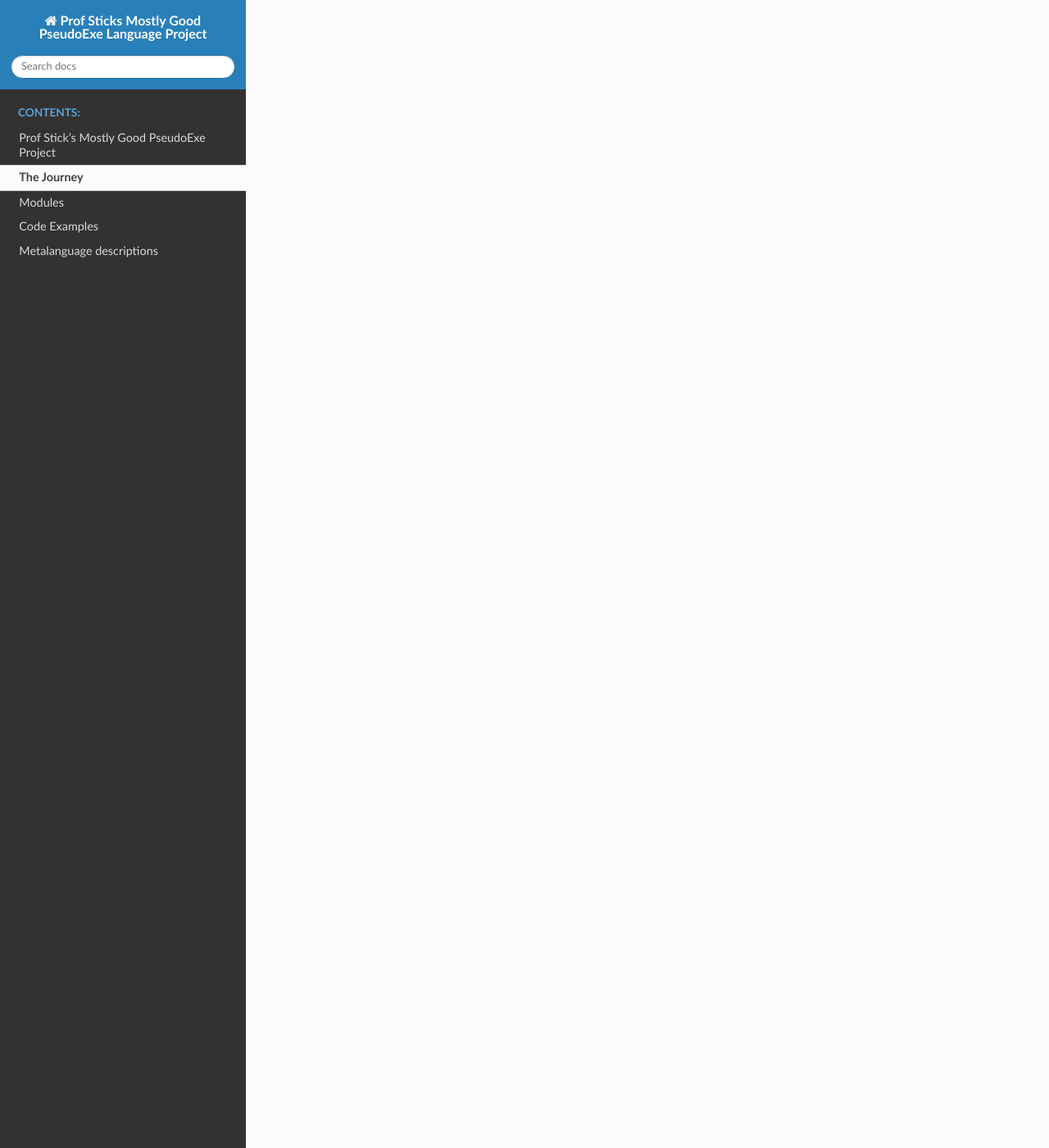
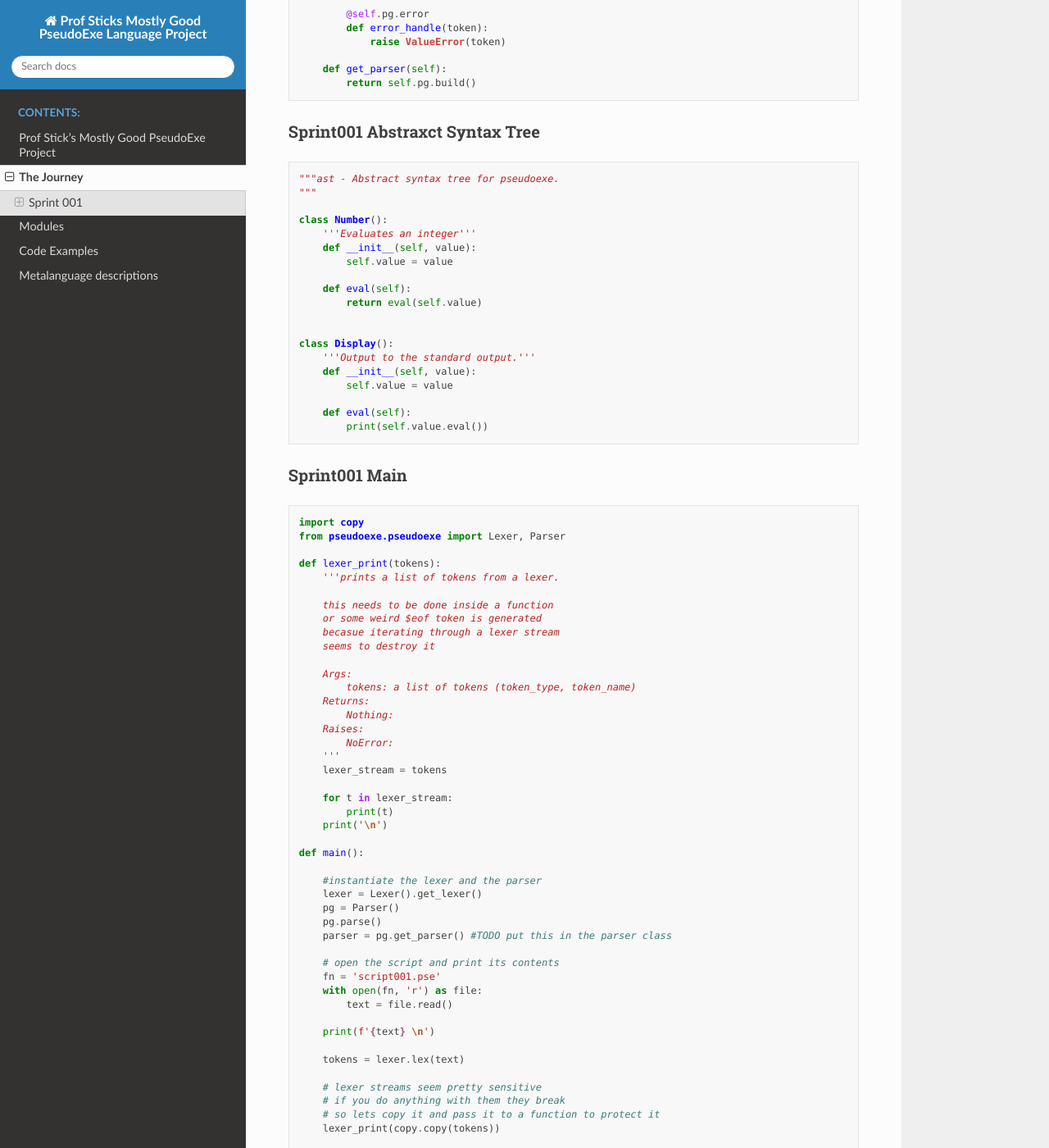
Before and after one commit to ProfStick/12SDD_PseudoExe, a Sphinx documentation site: the page built from docs/source/log.md, in a window 1280 px wide and 1400 px high, scrolled down 2582 px. Shown: the whole window at 82% size. Built offline with Sphinx 7.4.7 and the Read the Docs theme 2.0.0, drawn with Linux system fonts in a browser that asks for light colours; some of the changed text lies outside the part shown.

Commit message:
Update log.md

````diff
--- a/docs/source/log.md
+++ b/docs/source/log.md
@@ -10,3 +10,224 @@
 * write the lexer etc.
 
 However it quickly became apparent that this was a large and complex task and we ould be better to adopt the agile approach with eacxh 'sprint'representing a very small increment and students rotating the tasks so that each got a chance to develop proficiency in different tasks.
+
+## Sprint 001
+The first sprint was to write the EBNF, lexer, parser, ast and main requires to run the following simple script - script001.pse:
+
+```text
+BEGIN Script001
+
+    DISPLAY 42
+
+END Script001
+```
+### Sprint001 EBNF
+```ebnf
+digit = '0'|'1'|...|'9';
+lc_letter = 'a'|'b'|...|'z';
+uc_letter = 'A'|'B'|...|'Z';
+
+integer = <digit>, {<digit>};
+
+programName = <uc_letter>, {<letter>};
+
+output = 'DISPLAY', <integer>;
+
+terminator = 'BEGIN'|'END', <programName>;
+
+program = <terminator>, output, <terminator>;
+```
+
+### Sprint001 lexer and parser
+```python
+"""PseudoExe language project.
+
+Defines a lexicon and parser for the PseudoExe language.
+
+
+  Typical usage example:
+    TODO
+"""
+import sys
+
+from rply import LexerGenerator
+from rply import ParserGenerator
+from ast.ast import Display, Number
+
+TOKENS = [('KW_BEGIN', 'BEGIN'),
+    ('KW_END', 'END'),
+        ('KW_DISPLAY', 'DISPLAY'),
+        ('PROG_NAME', '[A-Z][a-zA-Z0-9]*'),
+        ('INTEGER','-?[0-9]+'),
+        ]
+
+class Lexer(object):
+    """Defines a lexer for the PseudoExe language.
+    """
+
+    def __init__(self):
+        """Inits the lexer."""
+        self.lexer = LexerGenerator()
+
+
+    def _add_tokens(self):
+        """add new tokens to the lexer
+
+        Args:
+            n/a
+
+        Returns:
+            None: but if it did you would describe it here
+
+        Raises:
+            NoError: but if it did you would describe it here
+        """
+
+        for t in TOKENS:
+            self.lexer.add(*t)
+
+
+        #this is just to catch all the errors so remove when not debug
+        # self.lexer.add('undef', '.')
+
+        # Ignore spaces
+        self.lexer.ignore('\s+')
+        self.lexer.ignore("\n+")
+
+    def get_lexer(self):
+        self._add_tokens()
+        return self.lexer.build()
+
+class Parser(object):
+    """Defines a Parser for the PseudoExe language.
+    """
+
+    def __init__(self):
+        """Inits parser generator.
+        """
+        # extract the token makes from TOKENS as a list
+        tokens = [t[0] for t in TOKENS]
+        self.pg = ParserGenerator(tokens)
+
+    def parse(self):
+        """define the syntax for the language
+        """
+
+        @self.pg.production('program : KW_BEGIN PROG_NAME output KW_END PROG_NAME')
+        def program(p):
+            return p[2]
+
+        @self.pg.production('output : KW_DISPLAY value')
+        def output(p):
+            return Display(p[1])
+
+        @self.pg.production('value : INTEGER')
+        def value(p):
+            return Number(p[0].value)
+
+        @self.pg.error
+        def error_handle(token):
+            raise ValueError(token)
+
+    def get_parser(self):
+        return self.pg.build()
+```
+
+### Sprint001 Abstraxct Syntax Tree
+```python
+"""ast - Abstract syntax tree for pseudoexe.
+"""
+
+class Number():
+    '''Evaluates an integer'''
+    def __init__(self, value):
+        self.value = value
+
+    def eval(self):
+        return eval(self.value)
+
+
+class Display():
+    '''Output to the standard output.'''
+    def __init__(self, value):
+        self.value = value
+
+    def eval(self):
+        print(self.value.eval())
+```
+
+### Sprint001 Main
+```python
+import copy
+from pseudoexe.pseudoexe import Lexer, Parser
+
+def lexer_print(tokens):
+    '''prints a list of tokens from a lexer.
+
+    this needs to be done inside a function
+    or some weird $eof token is generated
+    becasue iterating through a lexer stream
+    seems to destroy it
+
+    Args:
+        tokens: a list of tokens (token_type, token_name)
+    Returns:
+        Nothing:
+    Raises:
+        NoError:
+    '''
+    lexer_stream = tokens
+
+    for t in lexer_stream:
+        print(t)
+    print('\n')
+
+def main():
+
+    #instantiate the lexer and the parser
+    lexer = Lexer().get_lexer()
+    pg = Parser()
+    pg.parse()
+    parser = pg.get_parser() #TODO put this in the parser class
+
+    # open the script and print its contents
+    fn = 'script001.pse'
+    with open(fn, 'r') as file:
+        text = file.read()
+
+    print(f'{text} \n')
+
+    tokens = lexer.lex(text)
+
+    # lexer streams seem pretty sensitive
+    # if you do anything with them they break
+    # so lets copy it and pass it to a function to protect it
+    lexer_print(copy.copy(tokens))
+
+    output = parser.parse(tokens).eval()
+
+if __name__ == "__main__":
+    main()
+```
+
+### Sprint001 Output
+```text
+BEGIN Script001
+
+    DISPLAY 42
+
+END Script001
+
+
+Token('KW_BEGIN', 'BEGIN')
+Token('PROG_NAME', 'Script001')
+Token('KW_DISPLAY', 'DISPLAY')
+Token('INTEGER', '42')
+Token('KW_END', 'END')
+Token('PROG_NAME', 'Script001')
+
+
+42
+```
+
+Success!
````
